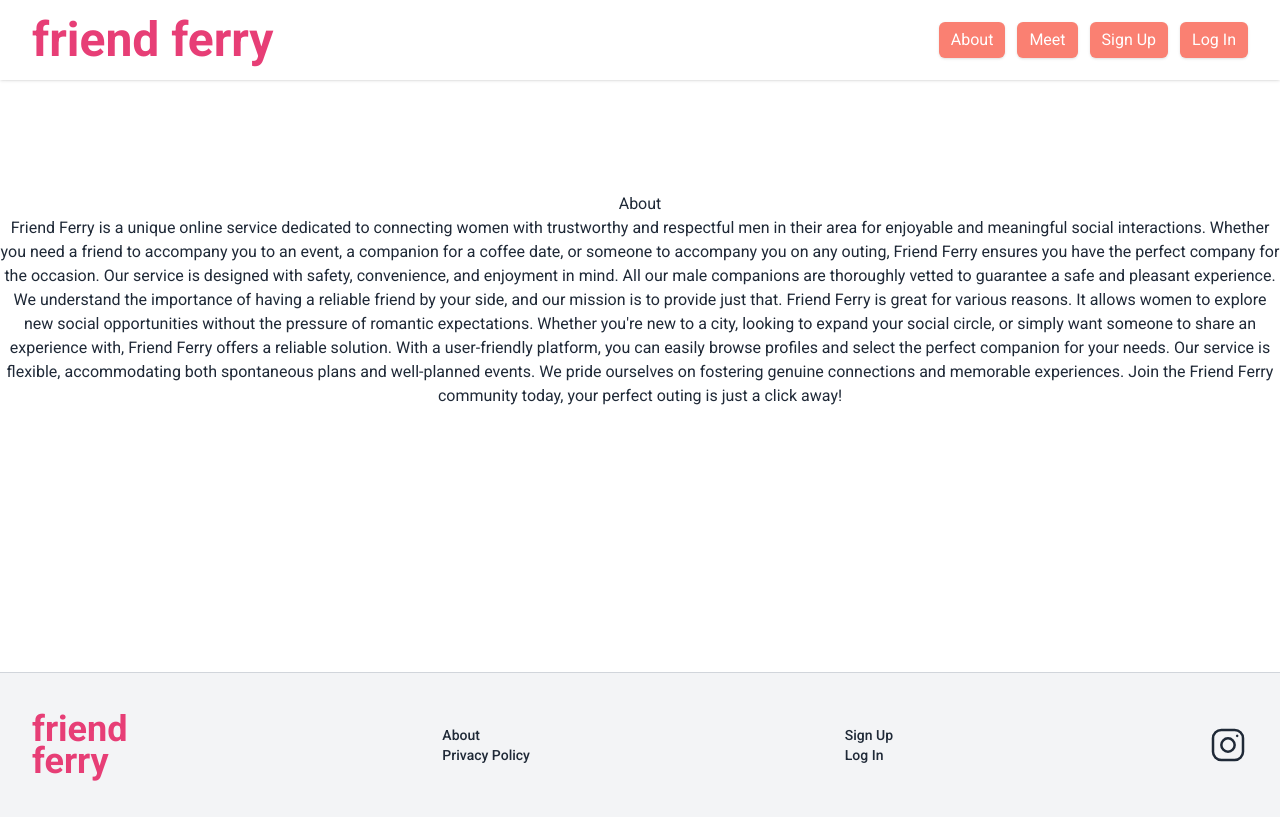
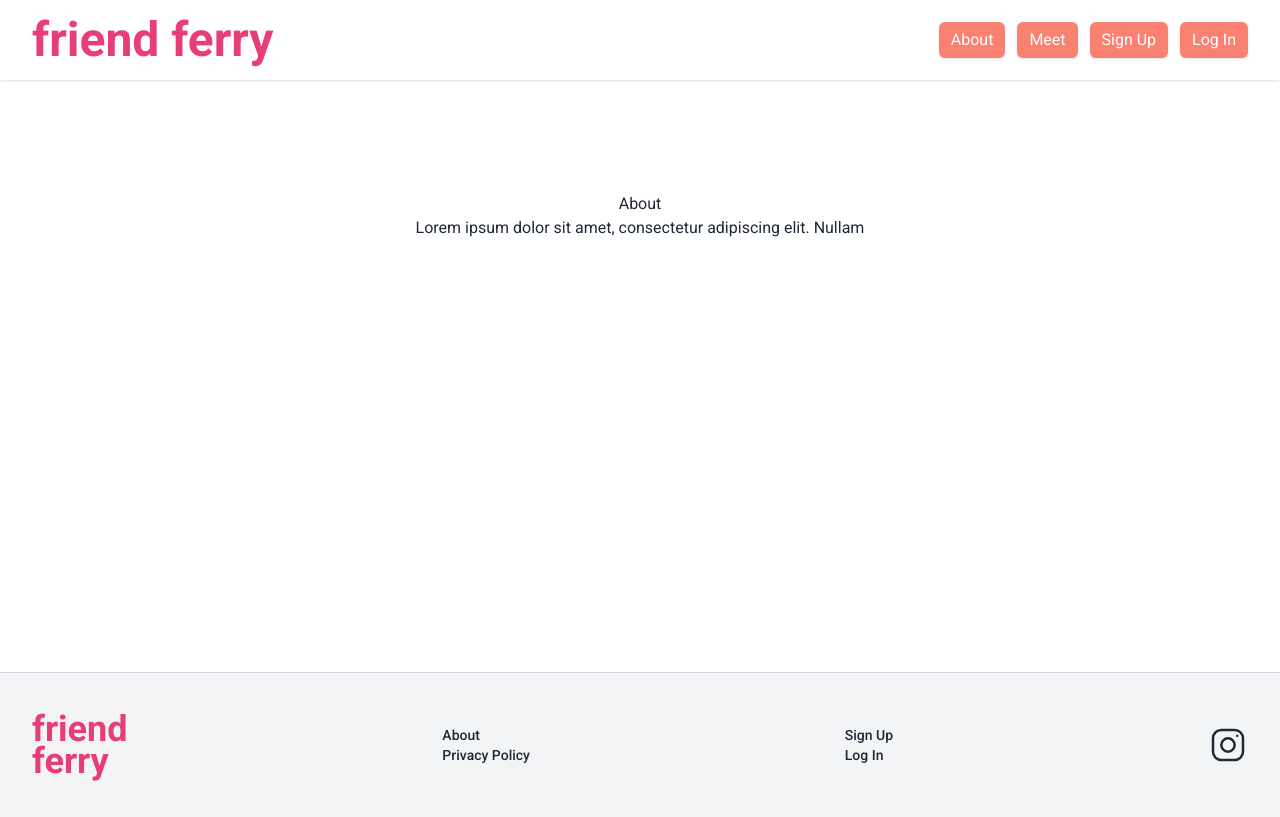
Before and after one commit to SnapeDev/friend-ferry-frontend, a Next.js app: page /about in a window 1280 px wide. Built offline with nearby package versions, Linux system fonts and the light colour scheme; no server answers.

Commit message:
Revert "Merge branch 'main' of https://github.com/SnapeDev/friend-ferry-frontend"
This reverts commit 38dbdad057098f1a3698710ee067184ba0f9edc7, reversing
changes made to d051f2223056e3cc5a1cf49191b3fb1264967fb6.

```diff
--- a/src/app/about/page.js
+++ b/src/app/about/page.js
@@ -1,29 +1,8 @@
 export default function About() {
-  return (
-    <div className="text-center pt-28">
-      <h1>About</h1>
-      <p>
-        {" "}
-        Friend Ferry is a unique online service dedicated to connecting women
-        with trustworthy and respectful men in their area for enjoyable and
-        meaningful social interactions. Whether you need a friend to accompany
-        you to an event, a companion for a coffee date, or someone to accompany
-        you on any outing, Friend Ferry ensures you have the perfect company for
-        the occasion. Our service is designed with safety, convenience, and
-        enjoyment in mind. All our male companions are thoroughly vetted to
-        guarantee a safe and pleasant experience. We understand the importance
-        of having a reliable friend by your side, and our mission is to provide
-        just that. Friend Ferry is great for various reasons. It allows women to
-        explore new social opportunities without the pressure of romantic
-        expectations. Whether you're new to a city, looking to expand your
-        social circle, or simply want someone to share an experience with,
-        Friend Ferry offers a reliable solution. With a user-friendly platform,
-        you can easily browse profiles and select the perfect companion for your
-        needs. Our service is flexible, accommodating both spontaneous plans and
-        well-planned events. We pride ourselves on fostering genuine connections
-        and memorable experiences. Join the Friend Ferry community today, your
-        perfect outing is just a click away!
-      </p>
-    </div>
-  );
+	return (
+		<div className="text-center pt-28">
+			<h1>About</h1>
+			<p>Lorem ipsum dolor sit amet, consectetur adipiscing elit. Nullam</p>
+		</div>
+	);
 }
```
